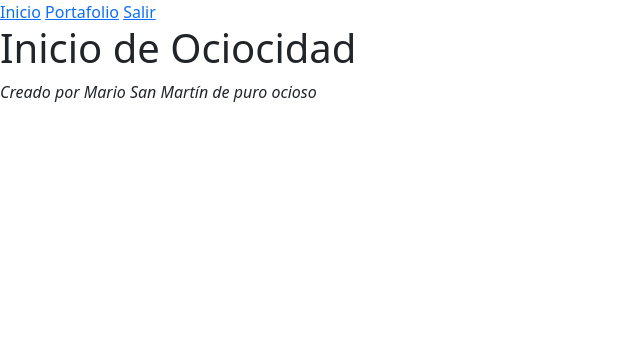
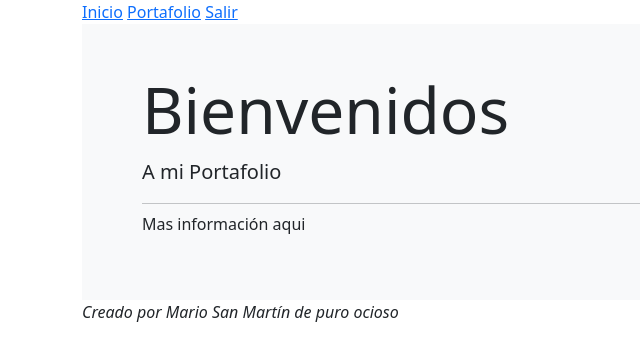
Before and after one commit to mario-sanmartin/phpeando, a PHP site: page / in a window 1280 px wide. Shown: the top 361 px of the page, without its empty margins (0-640 px from the left). Run offline with PHP 8.4, Linux system fonts and the light colour scheme.

Commit message:
Integrando boostrap al proyecto

```diff
--- a/portafolio/cabecera.php
+++ b/portafolio/cabecera.php
@@ -12,7 +12,8 @@
 </head>
 <body>
 
-<a href="index.php">Inicio</a>
-<a href="portafolio.php">Portafolio</a>
-<a href="cerrar">Salir</a>
-<br/>
+<div class="container">
+    <a href="index.php">Inicio</a>
+    <a href="portafolio.php">Portafolio</a>
+    <a href="cerrar">Salir</a>
+    <br/>
--- a/portafolio/index.php
+++ b/portafolio/index.php
@@ -1,5 +1,11 @@
 <?php  include("cabecera.php");?>
 
-<h1>Inicio de Ociocidad</h1>
-
+<div class="p-5 bg-light">
+    <div class="container">
+        <h1 class="display-3">Bienvenidos</h1>
+        <p class="lead">A mi Portafolio</p>
+        <hr class="my-2">
+        <p>Mas información aqui</p>
+    </div>
+</div>
 <?php  include("pie.php");?>
--- a/portafolio/pie.php
+++ b/portafolio/pie.php
@@ -1,5 +1,5 @@
 
 <i>Creado por Mario San Martín de puro ocioso</i>
-
+</div>
     </body>
 </html>
```
